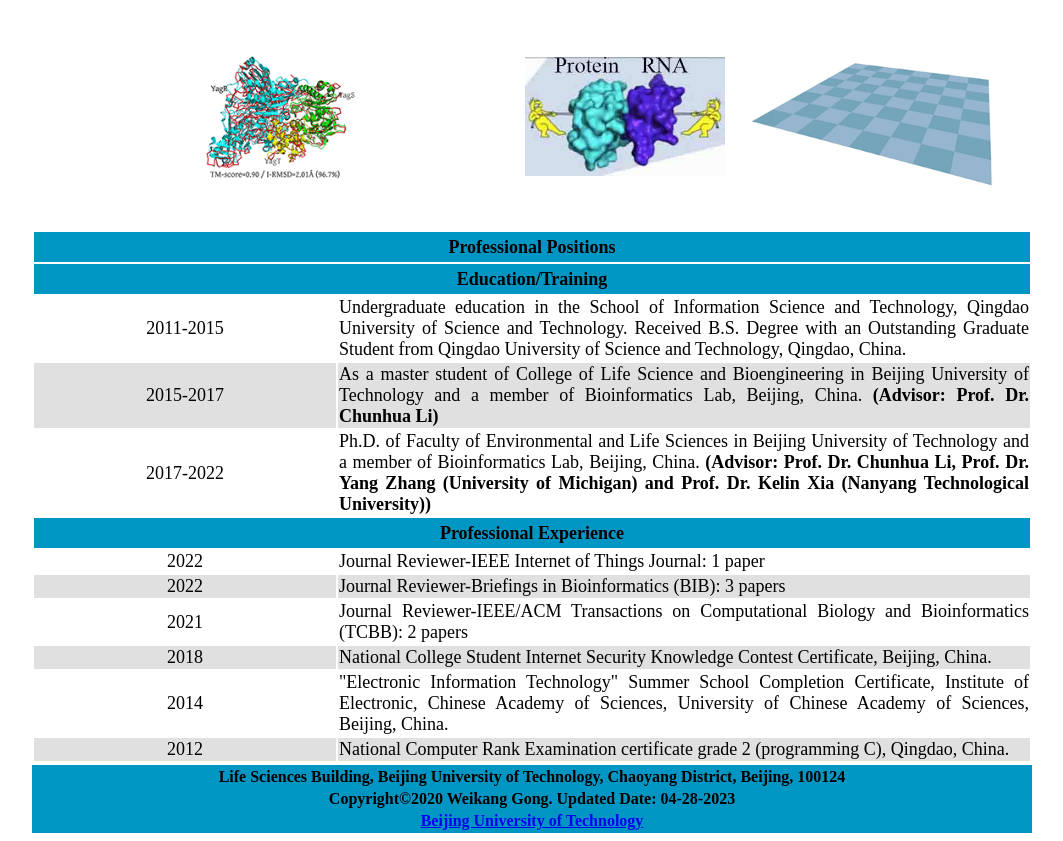
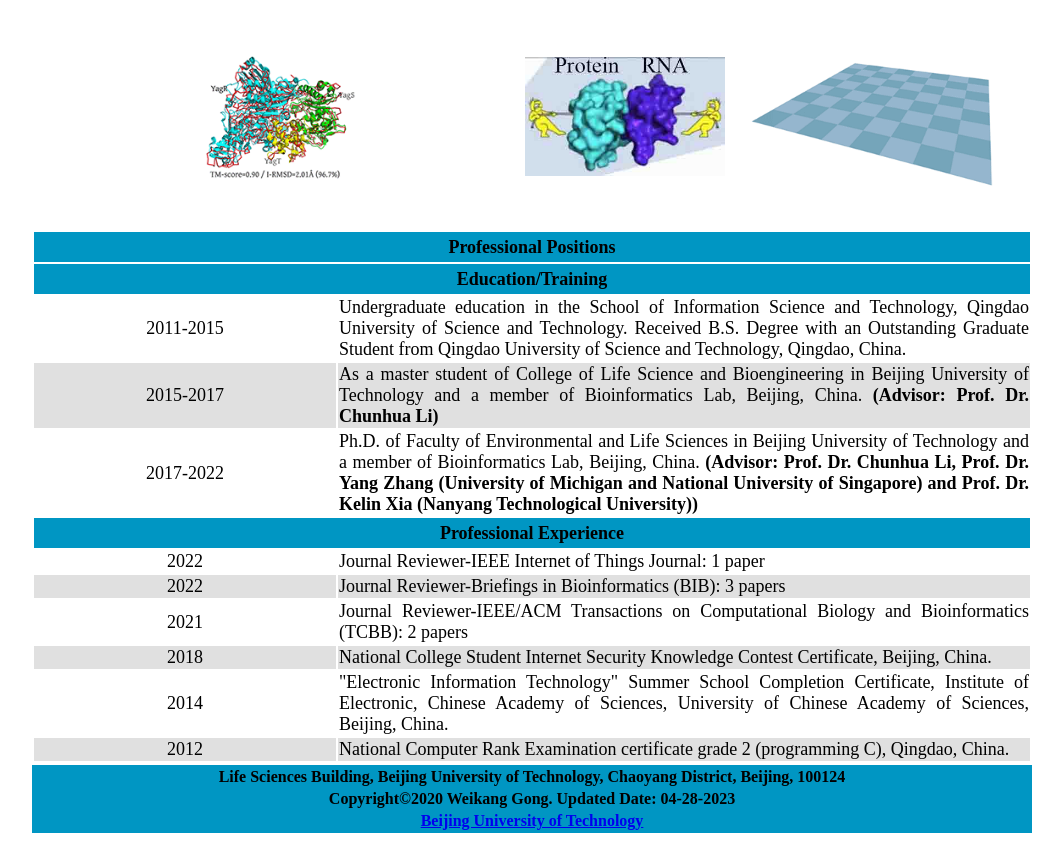
Before and after one commit to Weikang-Gong/Weikang-Gong.github.io, a plain HTML site: page index.html in a window 1280 px wide. Shown: the part 896-1737 px from the top of the page, without its empty margins (108-1171 px from the left). Drawn offline with Linux system fonts and the light colour scheme.

Commit message:
Update index.html

```diff
--- a/index.html
+++ b/index.html
@@ -394,7 +394,7 @@
 		<font face="Times New Roman" size=4>
 		Ph.D. of Faculty of Environmental and Life Sciences in Beijing University of Technology
 		and a member of Bioinformatics Lab, Beijing, China.
-		<b>(Advisor: Prof. Dr. Chunhua Li, Prof. Dr. Yang Zhang (University of Michigan) and Prof. Dr. Kelin Xia (Nanyang Technological University))</b>
+		<b>(Advisor: Prof. Dr. Chunhua Li, Prof. Dr. Yang Zhang (University of Michigan and National University of Singapore) and Prof. Dr. Kelin Xia (Nanyang Technological University))</b>
 		</font>
 		</td>
 	</tr>
```
